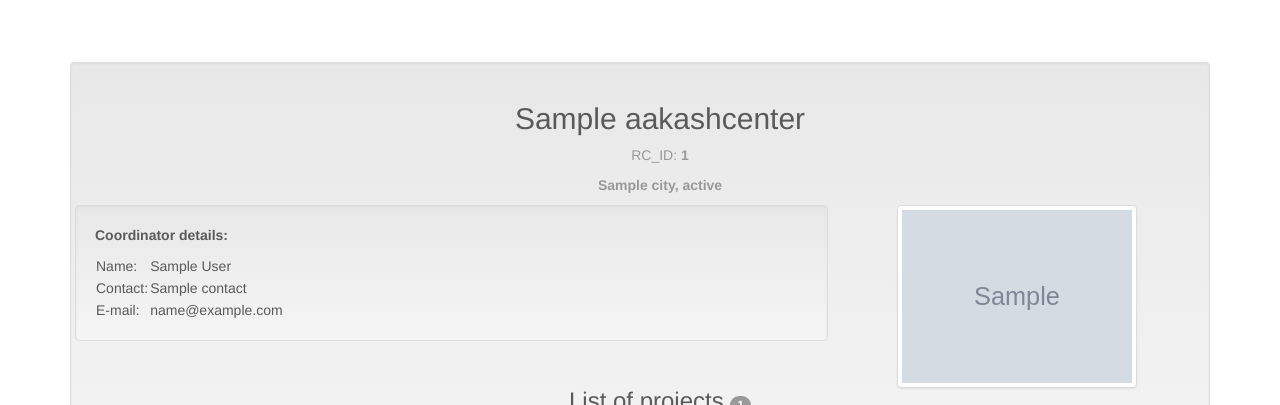
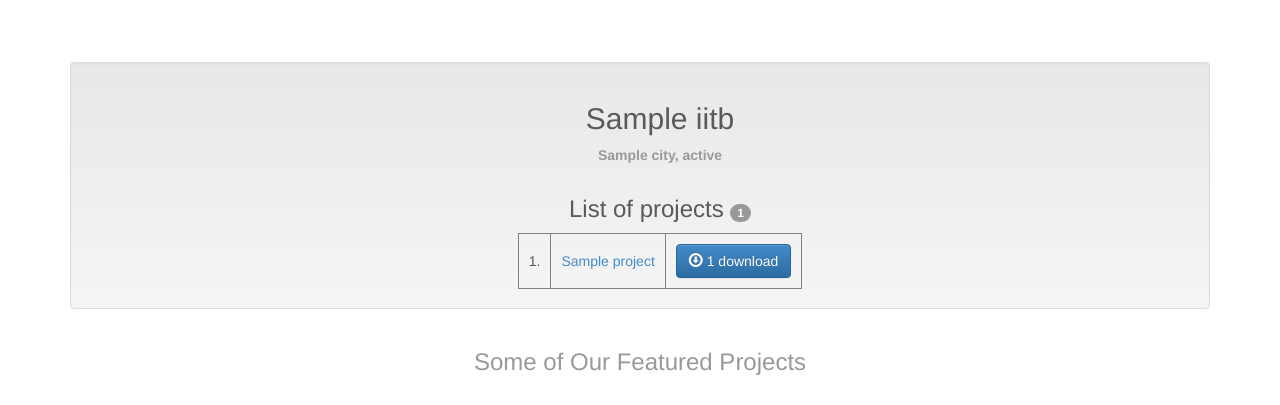
Before and after one commit to viveknadar/aakashlabs, a Django app: template templates/ac/iitb.html in a window 1280 px wide. Shown: the part 51-456 px from the top of the page. Run offline with Django 3.2, Linux system fonts and the light colour scheme; the template is opened without the code that fills it: most values are stand-ins (such as "Sample title", 1, 10 or a date in 2020); grey boxes marked "Sample" are stand-in pictures; grey boxes are pictures that could not be loaded.

Commit message:
Subject: Custom iitb page.
Description:

```diff
--- a/templates/ac/iitb.html
+++ b/templates/ac/iitb.html
@@ -6,36 +6,12 @@
   <div class="well">
     <div class="row">
       <div class="container" align="center">
-	<h2>{{aakashcenter.name}}</h2>
-	<p class="text-muted">RC_ID: <strong>{{aakashcenter.ac_id}}</strong></p>
-	<p class="text-muted"><strong>{{aakashcenter.city}}, {{aakashcenter.state}}</strong></p>
+	<h2>{{iitb.name}}</h2>
+	<p class="text-muted"><strong>{{iitb.city}}, {{iitb.state}}</strong></p>
       </div>
       {% for c in coordinator %}
-      <div class="col-md-8 well">
-	  <p><strong>Coordinator details:</strong></p>
-	  <table border=0>
-	  <!-- {{c.id}} -->
-	  <tr>
-	  <td>Name:</td>
-	  <td>{{c.user.first_name|capfirst}} {{c.user.last_name|capfirst}}</td>
-	  </tr>
-	  <tr>
-	  <td>Contact:</td>
-	  <td>{{c.contact}}</td>
-	  <tr>
-	  <td>E-mail:</td>
-	  <td>{{c.user.email}}</td>
-	  </table>
-      </div> <!-- col-md-8 -->
-      <div class="col-md-4" align="center">
-	  {% if c.picture %}
-	  <a id="image_link" rel="imagezoom" href="media/{{c.picture}}" >
-	    <img src="media/{{c.picture}}" height="140" width="240" class="img-thumbnail">
-	  </a>
-	  {% else %}
-	  <img src="{% static 'images/no_image_available.png' %}" height="140" width="240" class="img-thumbnail">
-	  {% endif %}
-      </div>   <!-- col-md-4 -->
+      <div class="col-md-12">
+      </div> <!-- col-md-12 -->
       {% endfor %}
       <div class="container" align="center">
 	  {% if projects %}
```
